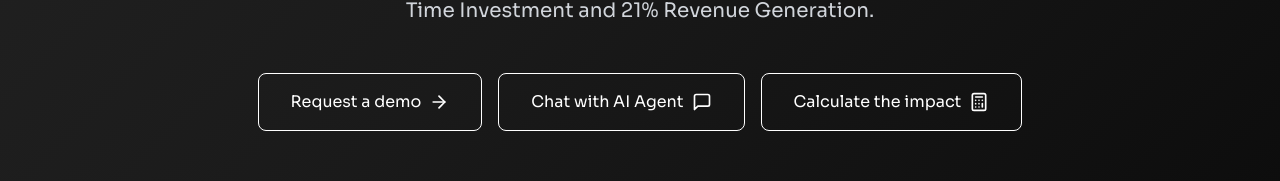
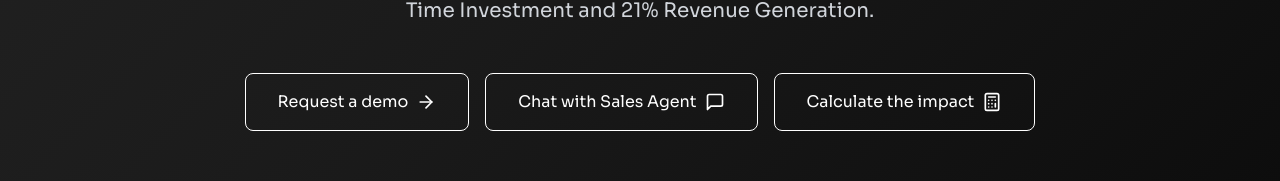
Before and after one commit to afelipeg/ODA-LandingV6, a React (Vite) app: page / in a window 1280 px wide. Shown: the part 411-592 px from the top of the page. Built offline with nearby package versions, Linux system fonts and the light colour scheme.

Commit message:
Update Hero.tsx
Cambio nombre boton agente "ventas"

```diff
--- a/src/components/Hero.tsx
+++ b/src/components/Hero.tsx
@@ -50,10 +50,10 @@ function Hero() {
             <ArrowRight className="ml-2 h-5 w-5" />
           </button>
           <button
-            onClick={() => scrollToSection('agentchat')}
+            onClick={() => scrollToSection('chatcontext')}
             className="flex items-center px-8 py-4 border border-white text-white rounded-lg hover:bg-white/10 transition-colors"
           >
-            Chat with AI Agent
+            Chat with Sales Agent
             <MessageSquare className="ml-2 h-5 w-5" />
           </button>
           <button
```
